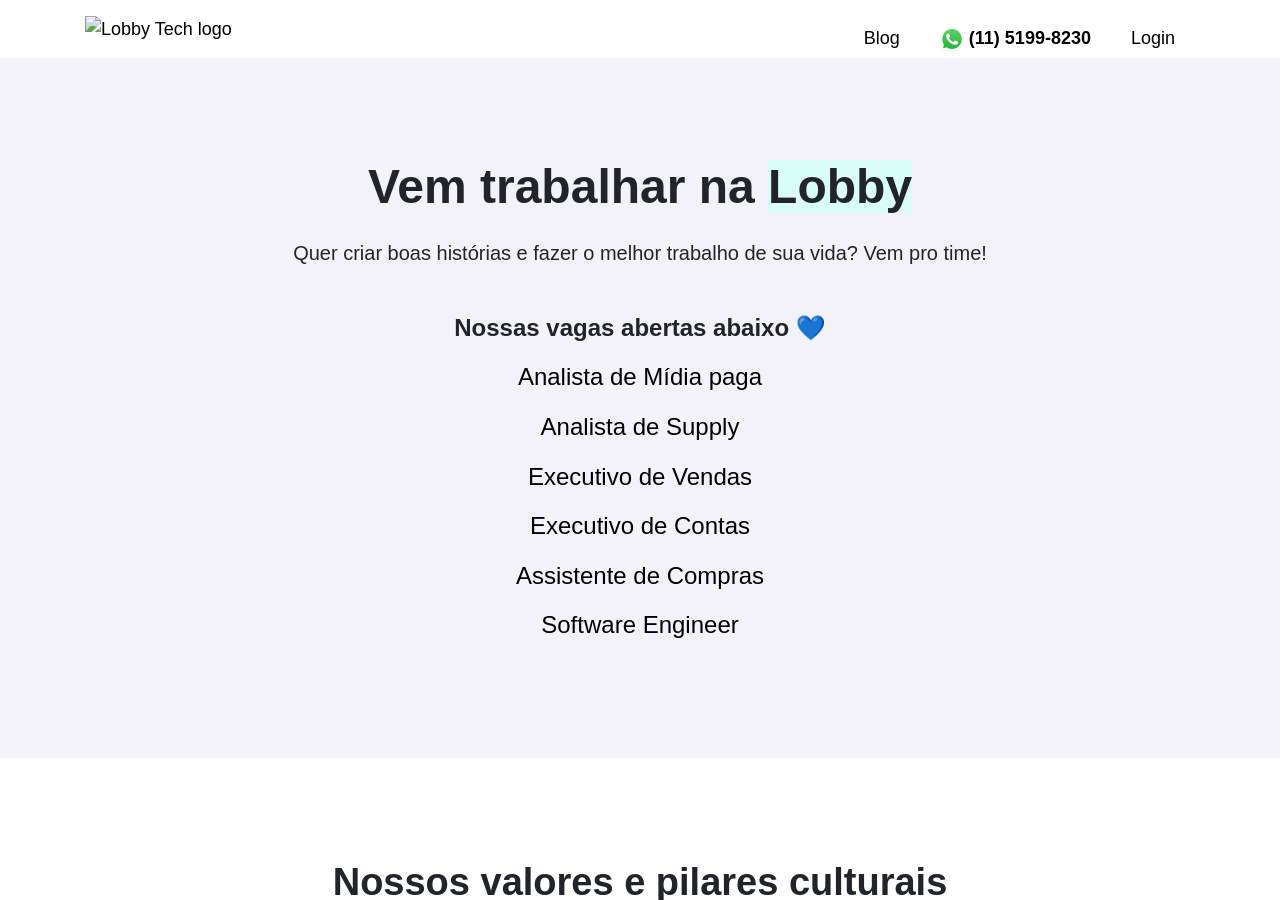
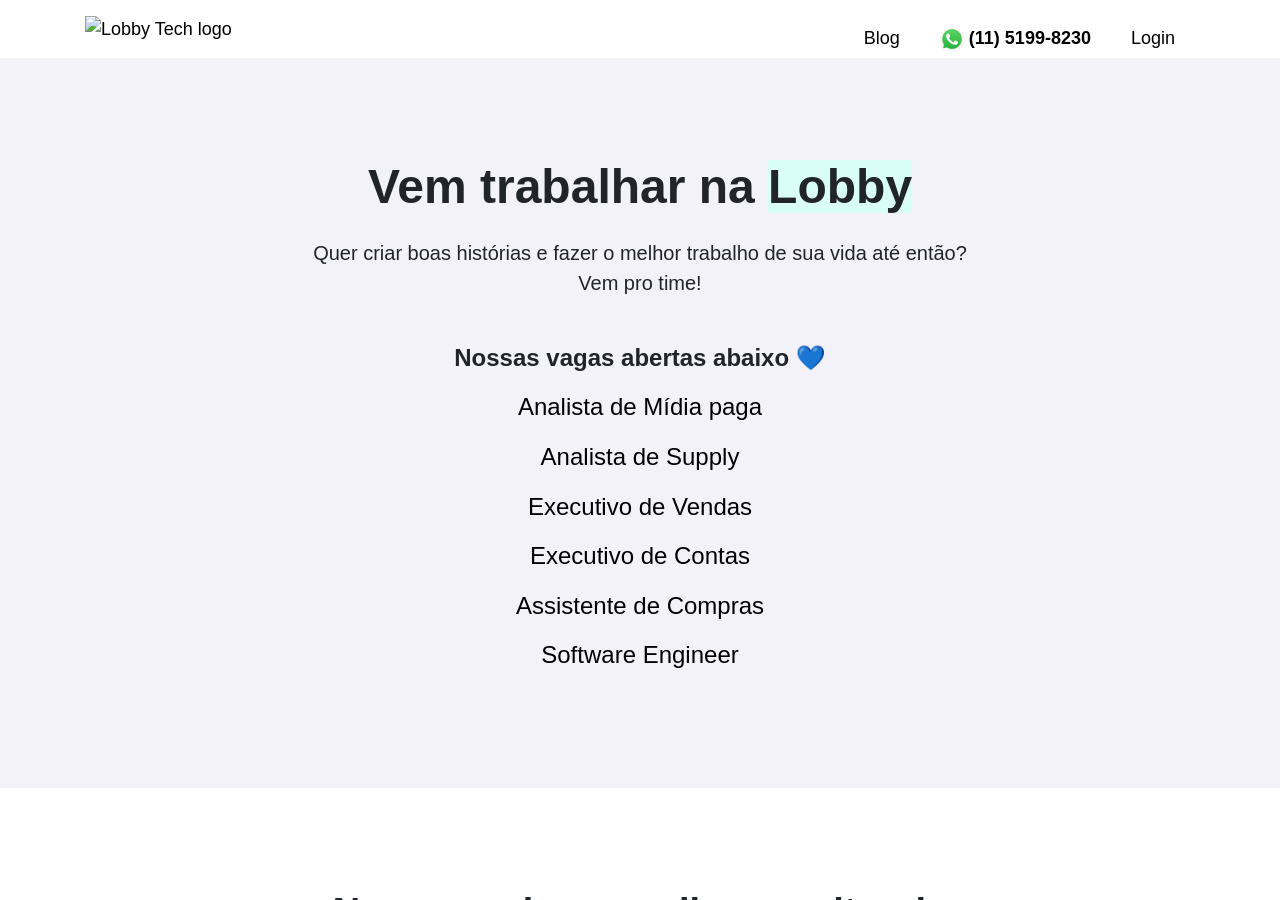
Before and after one commit to lobby-tech/lobby.tech, a Jekyll site: the page built from vem-pra-lobby.html, in a window 1280 px wide and 900 px high. Built offline with Jekyll 4.4.1, drawn with Linux system fonts in a browser that asks for light colours; a script that is not in the unit is left out.

Commit message:
Add few updates

```diff
--- a/vem-pra-lobby.html
+++ b/vem-pra-lobby.html
@@ -9,7 +9,9 @@
       <div class="col-12 col-lg-8 offset-lg-2">
         <h1 class="font--xxl">Vem trabalhar na <span class="text-highlight">Lobby</span></h1>
         <p class="font--md">
-          Quer criar boas histórias e fazer o melhor trabalho de sua vida? Vem pro time!
+          Quer criar boas histórias e fazer o melhor trabalho de sua vida até então?
+          <br>
+          Vem pro time!
         </p>
         <br>
         <p class="font--lg">
```
Also changed, not shown: sobre-nos.html (+16 -0 lines).
